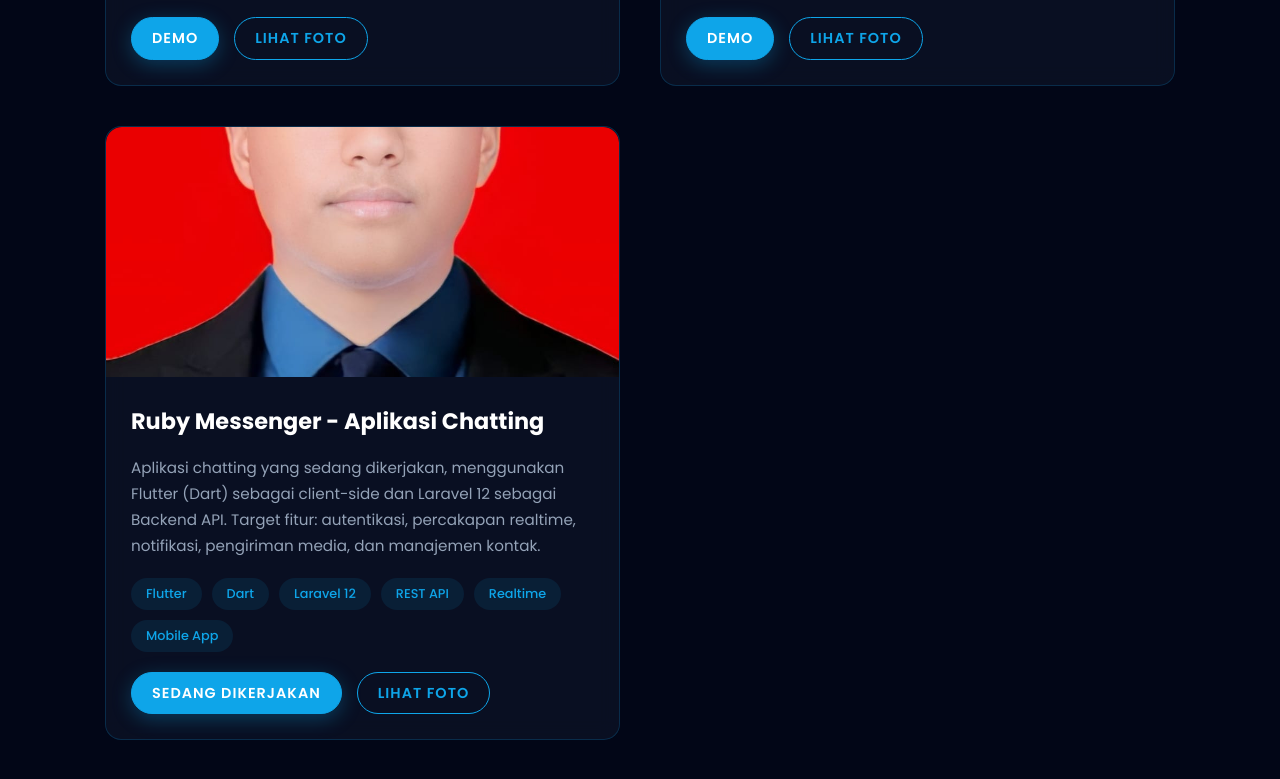
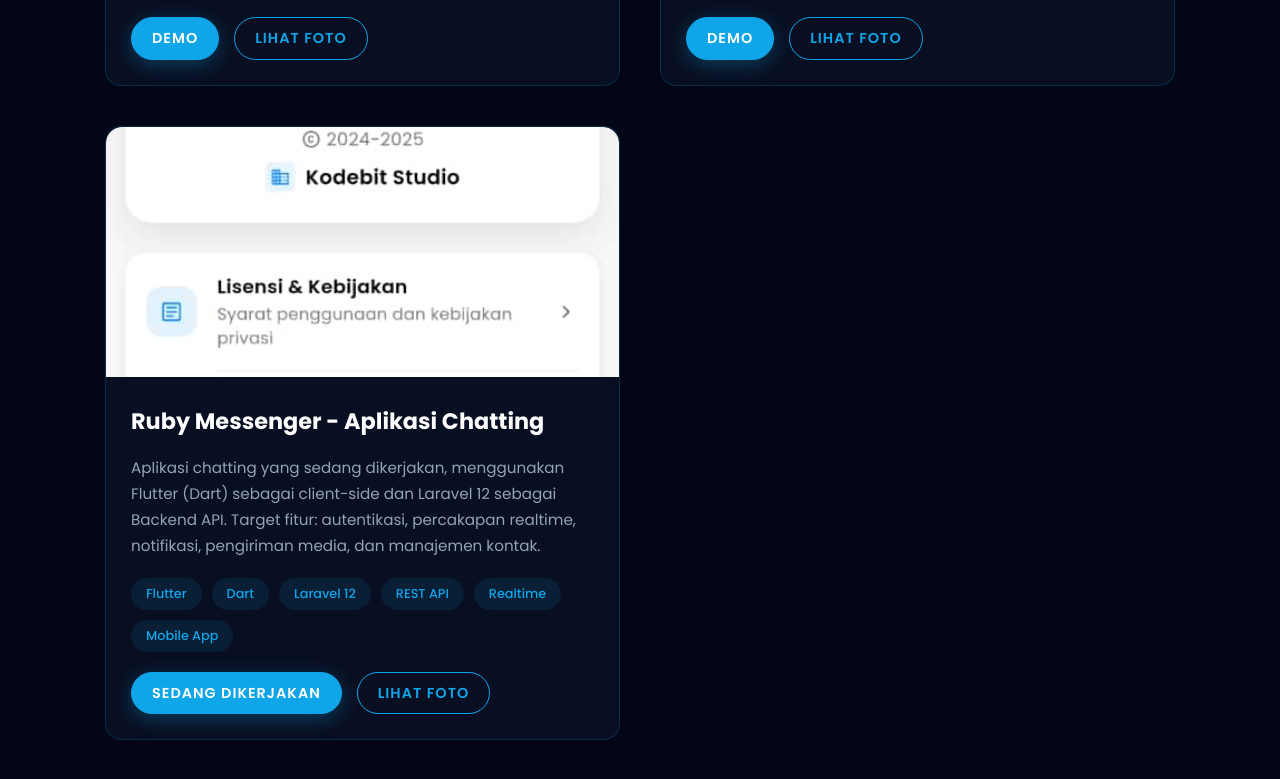
Before and after one commit to FauzanNH/fortofolio, a plain HTML site: page index.html in a window 1280 px wide. Shown: the part 4836-5615 px from the top of the page. Drawn offline with Linux system fonts and the light colour scheme.

Commit message:
Update index.html

```diff
--- a/index.html
+++ b/index.html
@@ -301,7 +301,7 @@
                 </div>
                 <div class="project-card" data-category="mobile">
                     <div class="project-img">
-                        <img src="img/img.jpg" alt="Ruby Messenger - Aplikasi Chatting">
+                        <img src="img/chat/6.jpg" alt="Ruby Messenger - Aplikasi Chatting">
                         <div class="project-overlay">
                             <button class="view-gallery-btn" data-project="project7">
                                 Lihat Galeri <i class="fas fa-images"></i>
```
